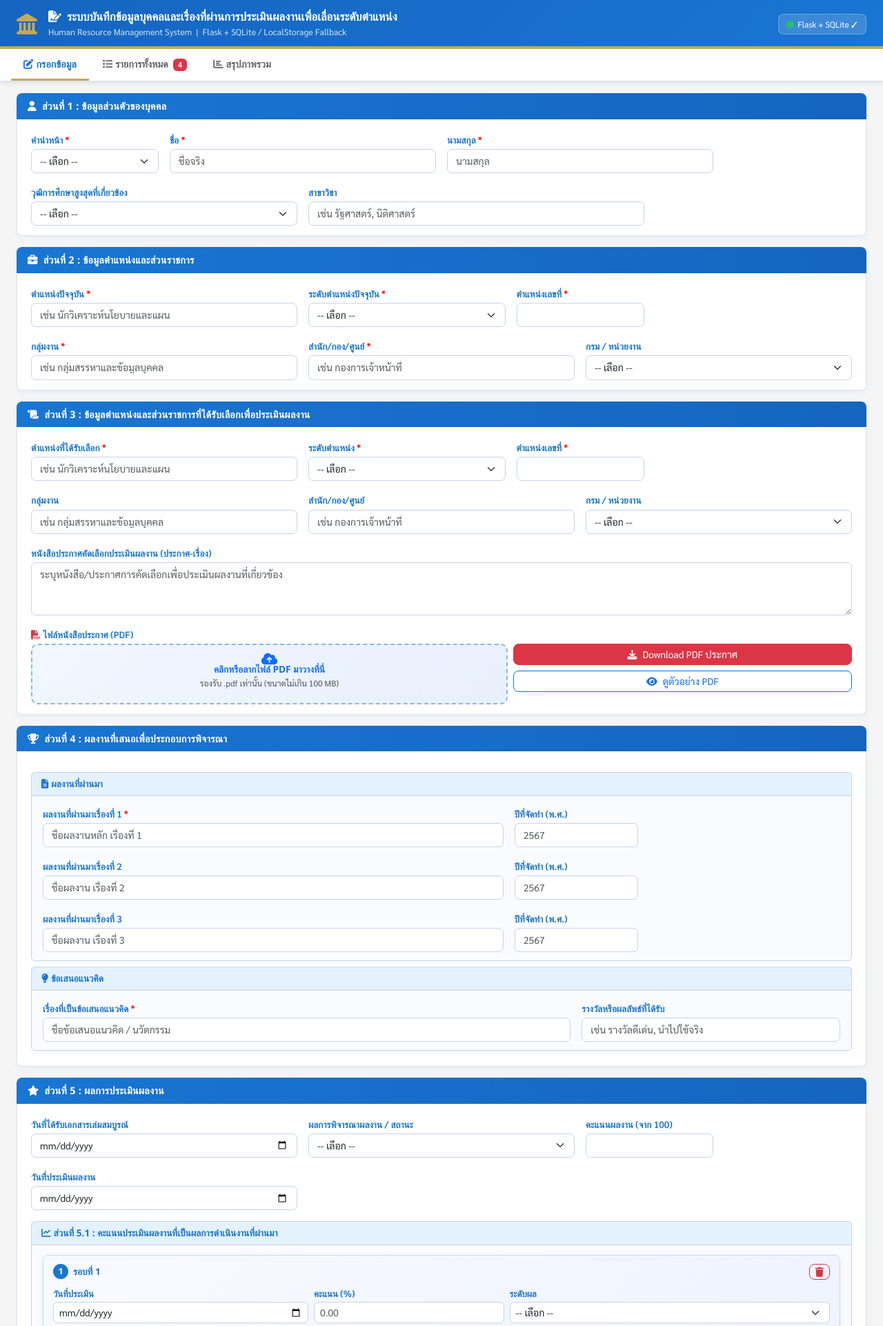
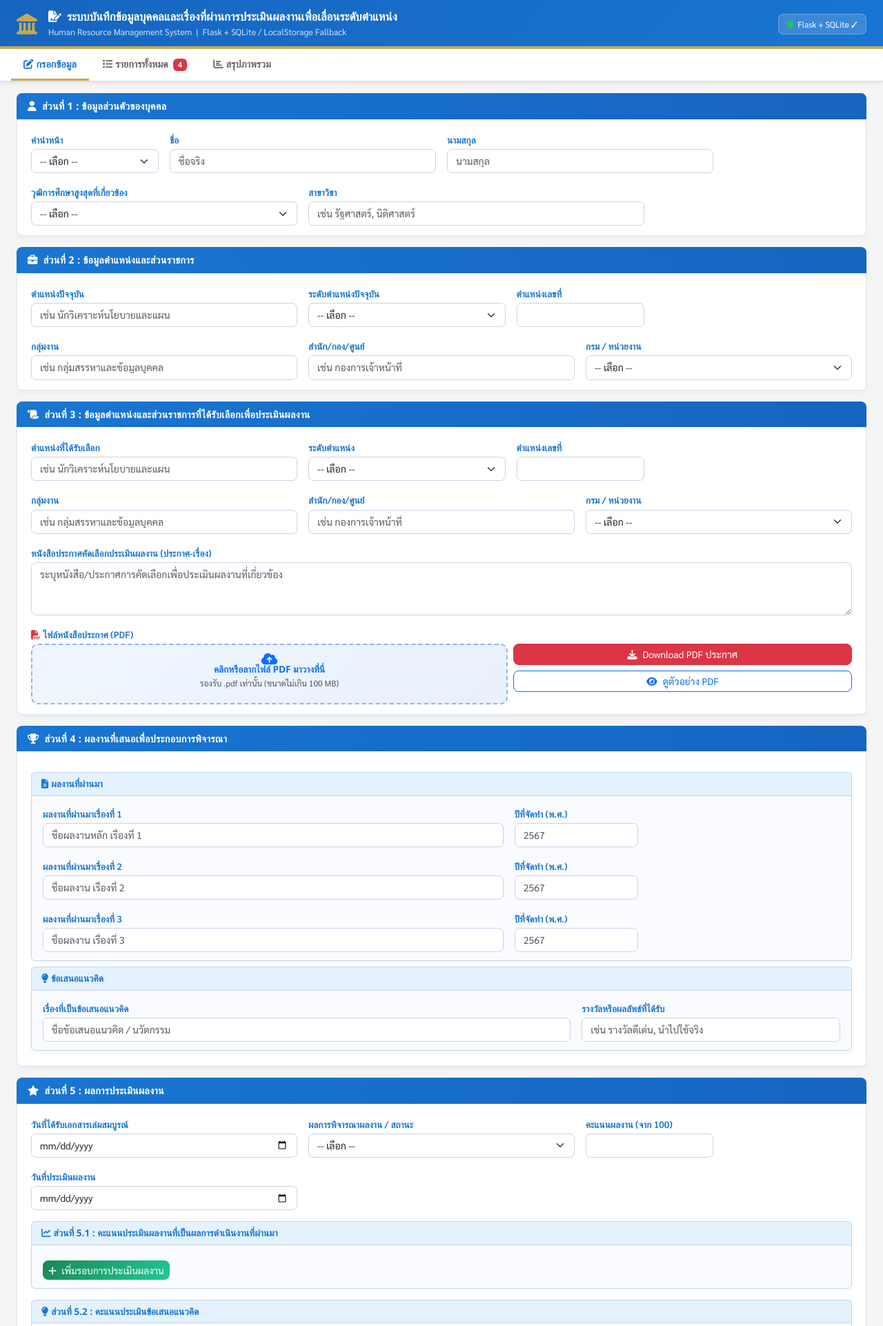
Before and after one commit to jnka810-iii/hr_promotion, a Flask app: template templates/index.html in a window 1280 px wide. Shown: the top 1922 px of the page at 69% size. Run offline with Flask 3, Linux system fonts and the light colour scheme; the template is opened without the code that fills it, so the values that code supplies are empty; data comes from the database, SQL or seed files in the repository; parts of the project's set-up code (start-up, migrations or seed data) failed here and were passed over; some libraries are stand-ins or nearby versions; some web fonts are replaced.

Commit message:
fix: one list decides which fields are required (item 25)
The rule was written in three places with two different values: four
fields in REQUIRED_FIELDS, thirteen in the form markup, and the same
thirteen again as a list of ifs in the submit handler. Saving through the
UI needed 13; the API took 4.

Thirteen is the rule users actually meet, so the server now asks for all
of them and owns the list. index() hands it to the page, which uses it
for the asterisks, the required attributes and the pre-submit check. The
markup carries none of those now, so there is nothing left to drift.

The list travels as ordered pairs, not an object: Jinja's tojson sorts
keys by default, which would have put the client's "you missed these"
message in alphabetical order while the server's stayed in form order.
A list keeps the order in the data instead of in a serializer flag.

Spelling out all thirteen labels makes a 303-character error, and
toastError turns anything over 80 into a blocking alert. required_error
names the field when exactly one is missing and counts them otherwise —
45 characters at worst — and the full list moves to a `missing` key for
callers that want it, which is where the existing label test now looks.

Checked in Chrome against the real app on a throwaway DB: 13 asterisks on
the same labels as before, 13 required attributes and no extras, the
empty form still blocked by the browser with p1_title first, a
whitespace-only field caught by the JS pass that the browser lets
through, messages in form order on both sides, and a full record saving
clean. With the embedded list emptied to simulate the degraded path, the
server's rejection shows as a short toast and no alert.

100 tests pass.

Co-Authored-By: Claude Opus 5 <noreply@anthropic.com>

```diff
--- a/app.py
+++ b/app.py
@@ -516,13 +516,29 @@ RECORD_COLS = {
     'eval51_rows', 'eval52_rows',
 }
 
-# ฟิลด์บังคับฝั่ง server (ขั้นต่ำกว่าฝั่ง frontend ซึ่งบังคับมากกว่า) —
-# map คอลัมน์ → ป้ายชื่อภาษาไทย ใช้ประกอบข้อความ error ให้ผู้ใช้อ่านรู้เรื่อง
+# ฟิลด์บังคับ — map คอลัมน์ → ป้ายชื่อภาษาไทย ใช้ประกอบข้อความ error ให้ผู้ใช้อ่านรู้เรื่อง
+#
+# **Invariant:** นี่คือ "ที่เดียว" ที่กฎนี้ถูกเขียนไว้ หน้าเว็บรับรายการนี้ไปทาง
+# index() แล้วใช้ทั้งการขึ้นดอกจัน การตั้ง attribute required และการตรวจก่อน submit
+# ของเดิมบังคับแค่ 4 ช่องขณะที่ฟอร์มบังคับ 13 ช่อง คือกฎเดียวกันเขียนไว้สองที่
+# ด้วยค่าไม่เท่ากัน ซึ่งเพี้ยนเพิ่มทุกครั้งที่มีคนแก้ฝั่งเดียว
+#
+# ลำดับคีย์เรียงตามลำดับช่องในฟอร์ม เพราะข้อความ error ไล่ชื่อฟิลด์ตามลำดับนี้
+# ป้ายต้องไม่ซ้ำกัน: `ตำแหน่งเลขที่` มีสองช่อง ถ้าป้ายเหมือนกันผู้ใช้จะไม่รู้ว่าช่องไหน
 REQUIRED_FIELDS = {
-    'p1_fname':       'ชื่อ',
-    'p1_lname':       'นามสกุล',
-    'p2_pos_current': 'ตำแหน่งปัจจุบัน',
-    'p2_empid':       'ตำแหน่งเลขที่',
+    'p1_title':         'คำนำหน้า',
+    'p1_fname':         'ชื่อ',
+    'p1_lname':         'นามสกุล',
+    'p2_pos_current':   'ตำแหน่งปัจจุบัน',
+    'p2_pos_level':     'ระดับตำแหน่งปัจจุบัน',
+    'p2_empid':         'ตำแหน่งเลขที่ (ส่วนที่ 2)',
+    'p2_dept':          'กลุ่มงาน (ส่วนที่ 2)',
+    'p2_sec':           'สำนัก/กอง/ศูนย์ (ส่วนที่ 2)',
+    'p3_pos':           'ตำแหน่งที่ได้รับเลือก',
+    'p3_pos_level':     'ระดับตำแหน่ง (ส่วนที่ 3)',
+    'p3_empid':         'ตำแหน่งเลขที่ (ส่วนที่ 3)',
+    'p4_work1_title':   'ผลงานที่ผ่านมาเรื่องที่ 1',
+    'p4_concept_title': 'เรื่องที่เป็นข้อเสนอแนวคิด',
 }
 
 def sanitize_record(d: dict) -> dict:
@@ -583,6 +599,30 @@ def validate_required(allowed: dict) -> list:
     return [label for col, label in REQUIRED_FIELDS.items()
             if not allowed.get(col, '').strip()]
 
+def required_error(missing: list):
+    """
+    ประกอบ response 422 จากรายการฟิลด์ที่ยังว่าง
+
+    `error` ต้องสั้นกว่า 80 ตัวอักษรตาม invariant ของ `toastError` ฝั่ง frontend
+    (ยาวกว่านั้นมันเปิด `alert()` ทับหน้าจอ) การไล่ชื่อครบทั้ง 13 ช่องยาว 303
+    ตัวอักษร จึงบอกแค่จำนวนเมื่อขาดหลายช่อง และบอกชื่อตรง ๆ เมื่อขาดช่องเดียว
+    (กรณียาวสุดของสองรูปนี้คือ 45 และ 36 ตัวอักษร)
+
+    รายชื่อเต็มไม่ได้หายไป แต่ย้ายไปอยู่ใน `missing` ให้ client ที่อ่านรายละเอียด
+    เองได้ (เช่น curl) ใช้ ส่วนฟอร์มมีด่านของตัวเองที่ไล่ชื่อทุกช่องให้ผู้ใช้อยู่แล้ว
+
+    Parameters:
+        missing (list[str]): ป้ายภาษาไทยของฟิลด์ที่ยังว่าง (จาก validate_required)
+
+    Returns:
+        tuple: (Response JSON, 422)
+    """
+    if len(missing) == 1:
+        msg = 'กรุณากรอก' + missing[0]
+    else:
+        msg = 'กรุณากรอกข้อมูลที่จำเป็นให้ครบ ยังขาด %d ช่อง' % len(missing)
+    return jsonify({'error': msg, 'missing': missing}), 422
+
 
 # ────────────────────────────────────────────────
 # Routes — Records
@@ -594,10 +634,20 @@ def index():
     หน้าแรก — serve Single Page Application ทั้งหมดจาก template เดียว
     (frontend จัดการ tab/ฟอร์ม/ตารางเองด้วย JavaScript แล้วคุยกลับมาทาง /api/*)
 
+    ส่ง REQUIRED_FIELDS ไปกับหน้าเว็บด้วย เพื่อให้ดอกจัน การตรวจของ browser และ
+    การตรวจก่อน submit อ่านกฎชุดเดียวกับที่ validate_required() ใช้จริง
+    (ฝังเป็น JSON ในหน้า ไม่ใช่ endpoint แยก เพราะหน้าเว็บต้องใช้ตั้งแต่ก่อน
+    probe รู้ว่าคุย API ได้หรือไม่ และ endpoint ที่ล้มจะทำให้ฟอร์มไม่มีกฎเลย)
+
+    ส่งเป็น list ของคู่ ไม่ใช่ dict เพราะ `tojson` ของ Jinja เรียงคีย์ใหม่ตาม
+    `app.json.sort_keys` ซึ่งค่าเริ่มต้นเป็น True ลำดับช่องในข้อความ error ฝั่ง
+    client จะกลายเป็นเรียงตามตัวอักษรแทนลำดับช่องในฟอร์ม ไม่ตรงกับฝั่ง server
+    list เก็บลำดับไว้ในตัวโครงสร้างเอง ไม่ขึ้นกับ flag ของ serializer
+
     Returns:
         str: HTML ของ templates/index.html
     """
-    return render_template('index.html')
+    return render_template('index.html', required_fields=list(REQUIRED_FIELDS.items()))
 
 @app.route('/api/records', methods=['GET'])
 def get_all():
@@ -660,7 +710,7 @@ def add_record():
     allowed = sanitize_record(d)
     missing = validate_required(allowed)
     if missing:
-        return jsonify({'error': 'กรุณากรอกข้อมูลที่จำเป็นให้ครบ: ' + ', '.join(missing)}), 422
+        return required_error(missing)
     allowed['created'] = now_str()
     allowed['updated'] = ''
     cols = ', '.join(allowed.keys())
@@ -705,7 +755,7 @@ def update_record(rid):
     allowed = sanitize_record(d)
     missing = validate_required(allowed)
     if missing:
-        return jsonify({'error': 'กรุณากรอกข้อมูลที่จำเป็นให้ครบ: ' + ', '.join(missing)}), 422
+        return required_error(missing)
     allowed['updated'] = now_str()
     sets = ', '.join([f'{k}=?' for k in allowed.keys()])
     con  = get_db()
--- a/templates/index.html
+++ b/templates/index.html
@@ -120,8 +120,8 @@ textarea.form-control{resize:vertical}
   <div class="sb">
     <div class="row g-3">
       <div class="col-6 col-md-2">
-        <label class="form-label required">คำนำหน้า</label>
-        <select class="form-select" id="p1_title" required>
+        <label class="form-label">คำนำหน้า</label>
+        <select class="form-select" id="p1_title">
           <option value="">-- เลือก --</option>
           <option>นาย</option><option>นาง</option><option>นางสาว</option>
           <option>ว่าที่ร้อยตรี</option><option>ร้อยตำรวจตรี</option>
@@ -129,12 +129,12 @@ textarea.form-control{resize:vertical}
         </select>
       </div>
       <div class="col-12 col-md-4">
-        <label class="form-label required">ชื่อ</label>
-        <input type="text" class="form-control" id="p1_fname" required placeholder="ชื่อจริง">
+        <label class="form-label">ชื่อ</label>
+        <input type="text" class="form-control" id="p1_fname" placeholder="ชื่อจริง">
       </div>
       <div class="col-12 col-md-4">
-        <label class="form-label required">นามสกุล</label>
-        <input type="text" class="form-control" id="p1_lname" required placeholder="นามสกุล">
+        <label class="form-label">นามสกุล</label>
+        <input type="text" class="form-control" id="p1_lname" placeholder="นามสกุล">
       </div>
       <div class="col-12 col-md-4">
         <label class="form-label">วุฒิการศึกษาสูงสุดที่เกี่ยวข้อง</label>
@@ -155,28 +155,28 @@ textarea.form-control{resize:vertical}
   <div class="sb">
     <div class="row g-3">
       <div class="col-12 col-md-4">
-        <label class="form-label required">ตำแหน่งปัจจุบัน</label>
-        <input type="text" class="form-control" id="p2_pos_current" required placeholder="เช่น นักวิเคราะห์นโยบายและแผน">
+        <label class="form-label">ตำแหน่งปัจจุบัน</label>
+        <input type="text" class="form-control" id="p2_pos_current" placeholder="เช่น นักวิเคราะห์นโยบายและแผน">
       </div>
       <div class="col-12 col-md-3">
-        <label class="form-label required">ระดับตำแหน่งปัจจุบัน</label>
-        <select class="form-select" id="p2_pos_level" required>
+        <label class="form-label">ระดับตำแหน่งปัจจุบัน</label>
+        <select class="form-select" id="p2_pos_level">
           <option value="">-- เลือก --</option>
           <option>ปฏิบัติการ</option><option>ชำนาญการ</option>
           <option>ชำนาญการพิเศษ</option><option>เชี่ยวชาญ</option><option>ทรงคุณวุฒิ<option>อำนวยการระดับต้น<option>อำนวยการระดับสูง</option>
         </select>
       </div>
       <div class="col-6 col-md-2">
-        <label class="form-label required">ตำแหน่งเลขที่</label>
-        <input type="text" class="form-control" id="p2_empid" required>
+        <label class="form-label">ตำแหน่งเลขที่</label>
+        <input type="text" class="form-control" id="p2_empid">
       </div>
       <div class="col-12 col-md-4">
-        <label class="form-label required">กลุ่มงาน</label>
-        <input type="text" class="form-control" id="p2_dept" required placeholder="เช่น กลุ่มสรรหาและข้อมูลบุคคล">
+        <label class="form-label">กลุ่มงาน</label>
+        <input type="text" class="form-control" id="p2_dept" placeholder="เช่น กลุ่มสรรหาและข้อมูลบุคคล">
       </div>
       <div class="col-12 col-md-4">
-        <label class="form-label required">สำนัก/กอง/ศูนย์</label>
-        <input type="text" class="form-control" id="p2_sec" required placeholder="เช่น กองการเจ้าหน้าที่">
+        <label class="form-label">สำนัก/กอง/ศูนย์</label>
+        <input type="text" class="form-control" id="p2_sec" placeholder="เช่น กองการเจ้าหน้าที่">
       </div>
       <div class="col-12 col-md-4">
         <label class="form-label">กรม / หน่วยงาน</label>
@@ -195,20 +195,20 @@ textarea.form-control{resize:vertical}
   <div class="sb">
     <div class="row g-3">
       <div class="col-12 col-md-4">
-        <label class="form-label required">ตำแหน่งที่ได้รับเลือก</label>
-        <input type="text" class="form-control" id="p3_pos" required placeholder="เช่น นักวิเคราะห์นโยบายและแผน">
+        <label class="form-label">ตำแหน่งที่ได้รับเลือก</label>
+        <input type="text" class="form-control" id="p3_pos" placeholder="เช่น นักวิเคราะห์นโยบายและแผน">
       </div>
       <div class="col-12 col-md-3">
-        <label class="form-label required">ระดับตำแหน่ง</label>
-        <select class="form-select" id="p3_pos_level" required>
+        <label class="form-label">ระดับตำแหน่ง</label>
+        <select class="form-select" id="p3_pos_level">
           <option value="">-- เลือก --</option>
           <option>ปฏิบัติการ</option><option>ชำนาญการ</option>
           <option>ชำนาญการพิเศษ</option><option>เชี่ยวชาญ</option><option>ทรงคุณวุฒิ</option>
         </select>
       </div>
       <div class="col-6 col-md-2">
-        <label class="form-label required">ตำแหน่งเลขที่</label>
-        <input type="text" class="form-control" id="p3_empid" required>
+        <label class="form-label">ตำแหน่งเลขที่</label>
+        <input type="text" class="form-control" id="p3_empid">
       </div>
       <div class="col-12 col-md-4">
         <label class="form-label">กลุ่มงาน</label>
@@ -281,8 +281,8 @@ textarea.form-control{resize:vertical}
     <div class="ssb">
       <div class="row g-3">
         <div class="col-12 col-md-7">
-          <label class="form-label required">ผลงานที่ผ่านมาเรื่องที่ 1</label>
-          <input type="text" class="form-control" id="p4_work1_title" required placeholder="ชื่อผลงานหลัก เรื่องที่ 1">
+          <label class="form-label">ผลงานที่ผ่านมาเรื่องที่ 1</label>
+          <input type="text" class="form-control" id="p4_work1_title" placeholder="ชื่อผลงานหลัก เรื่องที่ 1">
         </div>
         <div class="col-6 col-md-2">
           <label class="form-label">ปีที่จัดทำ (พ.ศ.)</label>
@@ -310,8 +310,8 @@ textarea.form-control{resize:vertical}
     <div class="ssb">
       <div class="row g-3">
         <div class="col-12 col-md-8">
-          <label class="form-label required">เรื่องที่เป็นข้อเสนอแนวคิด</label>
-          <input type="text" class="form-control" id="p4_concept_title" required placeholder="ชื่อข้อเสนอแนวคิด / นวัตกรรม">
+          <label class="form-label">เรื่องที่เป็นข้อเสนอแนวคิด</label>
+          <input type="text" class="form-control" id="p4_concept_title" placeholder="ชื่อข้อเสนอแนวคิด / นวัตกรรม">
         </div>
         <div class="col-12 col-md-4">
           <label class="form-label">รางวัลหรือผลลัพธ์ที่ได้รับ</label>
@@ -502,6 +502,11 @@ textarea.form-control{resize:vertical}
 </template>
 
 <script src="{{ url_for('static', filename='vendor/bootstrap.bundle.min.js') }}"></script>
+
+<!-- กฎฟิลด์บังคับจาก app.py (REQUIRED_FIELDS) — ดอกจัน การตรวจของ browser
+     และการตรวจก่อน submit อ่านจากก้อนนี้ก้อนเดียว ไม่มีสำเนาอยู่ใน markup -->
+<script type="application/json" id="required-fields">{{ required_fields|tojson }}</script>
+
 <script>
 'use strict';
 /* ================================================================
@@ -530,6 +535,17 @@ const SF = [
   'p4_work3_title','p4_work3_year','p4_concept_title','p4_work_award',
   'p5_doc_received','p5_work_result','p5_work_score','p5_work_eval_date',
 ];
+
+// REQUIRED_FIELDS: กฎฟิลด์บังคับที่ server ฝังมากับหน้านี้ เป็น list ของคู่
+// [ชื่อคอลัมน์, ป้ายภาษาไทย] เรียงตามลำดับช่องในฟอร์ม (ดู REQUIRED_FIELDS ใน app.py
+// ซึ่งเป็นต้นฉบับเดียวของกฎนี้ — เหตุผลที่เป็น list ไม่ใช่ object อยู่ที่ docstring ของ index())
+// อ่านจาก <script type="application/json"> ไม่ใช่ประกาศค่าลงไปตรง ๆ เพราะถ้าไฟล์นี้
+// ถูกเปิดโดยไม่ผ่าน Flask ตัว placeholder ของ Jinja จะไม่ถูกแทนค่า การประกาศตรง ๆ จะเป็น SyntaxError
+// ที่ฆ่าทั้ง <script> ทิ้ง ขณะที่ JSON.parse ที่พังแค่คืน [] แล้วหน้าเว็บยังกรอกข้อมูลต่อได้
+const REQUIRED_FIELDS = (()=>{
+  try{ return JSON.parse(document.getElementById('required-fields').textContent); }
+  catch{ console.warn('ไม่พบรายการฟิลด์บังคับจาก server — ฟอร์มจะไม่ตรวจฝั่ง client'); return []; }
+})();
 
 // สถานะไฟล์แนบ — แยก 2 มิติ: "ไฟล์ที่ผู้ใช้เพิ่งเลือก" กับ "ไฟล์ที่อยู่บน server แล้ว"
 // key ของทั้งคู่คือช่องไฟล์: 1,2,3 (เล่มผลงาน) หรือ 'ann' (ไฟล์ประกาศ)
@@ -1223,20 +1239,11 @@ function clearForm(){
 document.getElementById('mainForm').addEventListener('submit',async e=>{
   e.preventDefault();
   const d=getForm();
-  const missing=[];
-  if(!d.p1_title)         missing.push('คำนำหน้า');
-  if(!d.p1_fname)         missing.push('ชื่อ');
-  if(!d.p1_lname)         missing.push('นามสกุล');
-  if(!d.p2_pos_current)   missing.push('ตำแหน่งปัจจุบัน');
-  if(!d.p2_pos_level)     missing.push('ระดับตำแหน่งปัจจุบัน');
-  if(!d.p2_empid)         missing.push('ตำแหน่งเลขที่ (ส่วนที่ 2)');
-  if(!d.p2_dept)          missing.push('กลุ่มงาน (ส่วนที่ 2)');
-  if(!d.p2_sec)           missing.push('สำนัก/กอง/ศูนย์ (ส่วนที่ 2)');
-  if(!d.p3_pos)           missing.push('ตำแหน่งที่ได้รับเลือก');
-  if(!d.p3_pos_level)     missing.push('ระดับตำแหน่ง (ส่วนที่ 3)');
-  if(!d.p3_empid)         missing.push('ตำแหน่งเลขที่ (ส่วนที่ 3)');
-  if(!d.p4_work1_title)   missing.push('ผลงานที่ผ่านมาเรื่องที่ 1');
-  if(!d.p4_concept_title) missing.push('เรื่องที่เป็นข้อเสนอแนวคิด');
+  // ไล่ตามลำดับคีย์ใน REQUIRED_FIELDS ซึ่งเรียงตามลำดับช่องในฟอร์ม
+  // ข้อความที่ผู้ใช้เห็นจึงไล่จากบนลงล่างเหมือนที่ตาไล่หาช่องว่าง
+  const missing=REQUIRED_FIELDS
+    .filter(([col])=>!String(d[col]??'').trim())
+    .map(([,label])=>label);
   if(missing.length) return toast('กรุณากรอกข้อมูลที่จำเป็น (*): '+missing.join(', '),'#dc3545');
 
   const rid=document.getElementById('rec-id').value;
@@ -1547,8 +1554,28 @@ function renderDashboard(){
       scales:{x:{ticks:{font:{family:'Sarabun'},maxRotation:45}},y:{min:0,max:100,ticks:{font:{family:'Sarabun'}}}}}});
 }
 
-/* ── Init ── สร้าง UI ช่องอัปโหลด แล้ว reset ฟอร์มเป็นสถานะเริ่มต้น
+/**
+ * applyRequiredFields — ติดดอกจันและ attribute required ตามรายการจาก server
+ *
+ * markup ไม่มีสองอย่างนี้ติดมาเลย ทั้งคู่มาจาก REQUIRED_FIELDS ที่เดียว
+ * ป้ายกำกับคือ <label> ที่อยู่ติดกันข้างบนของ input (โครงฟอร์มเป็นแบบนี้ทุกช่อง)
+ * ช่องที่ server บังคับแต่ฟอร์มไม่มี = ผู้ใช้บันทึกไม่ได้และแก้เองไม่ได้ จึง warn ไว้
+ * ให้เห็นตอน dev แทนที่จะปล่อยให้ไปโผล่เป็น 422 ที่ผู้ใช้ทำอะไรต่อไม่ถูก
+ * @returns {undefined}
+ */
+function applyRequiredFields(){
+  REQUIRED_FIELDS.forEach(([id])=>{
+    const el=document.getElementById(id);
+    if(!el){ console.warn('ฟิลด์บังคับไม่มีช่องในฟอร์ม:',id); return; }
+    el.required=true;
+    const lbl=el.previousElementSibling;
+    if(lbl&&lbl.tagName==='LABEL') lbl.classList.add('required');
+  });
+}
+
+/* ── Init ── ติดกฎฟิลด์บังคับ สร้าง UI ช่องอัปโหลด แล้ว reset ฟอร์มเป็นสถานะเริ่มต้น
  * (ต้องเรียง buildFilePanels ก่อน เพราะ clearForm อ้างถึง element ของช่องไฟล์) */
+applyRequiredFields();
 buildFilePanels();
 clearForm();
 </script>
```
Also changed, not shown: tests/test_api.py (+44 -9 lines).
